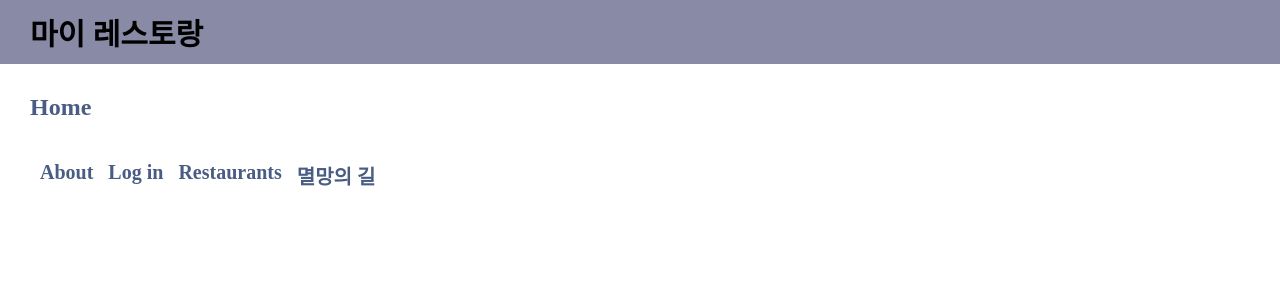
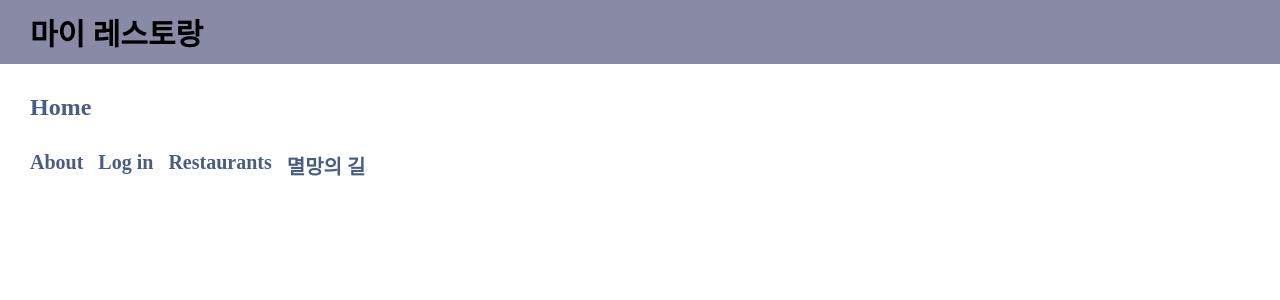
Before and after one commit to CodeSoom/react-week8-assignment-1, a React app: page / in a window 1280 px wide. Shown: the top 300 px of the page. Built offline with nearby package versions, Linux system fonts and the light colour scheme.

Commit message:
NavBar 스타일 수정

```diff
--- a/src/components/home/NavBar.jsx
+++ b/src/components/home/NavBar.jsx
@@ -24,7 +24,6 @@ export const ROUTES = [
 const Navigations = styled.ul({
   display: 'flex',
   margin: '0',
-  padding: '1rem',
 });
 
 const Navigation = styled.li({
@@ -42,6 +41,7 @@ const Navigation = styled.li({
 
     '&:hover': {
       opacity: '0.8',
+      textDecoration: 'underline',
     },
   },
 });
```
